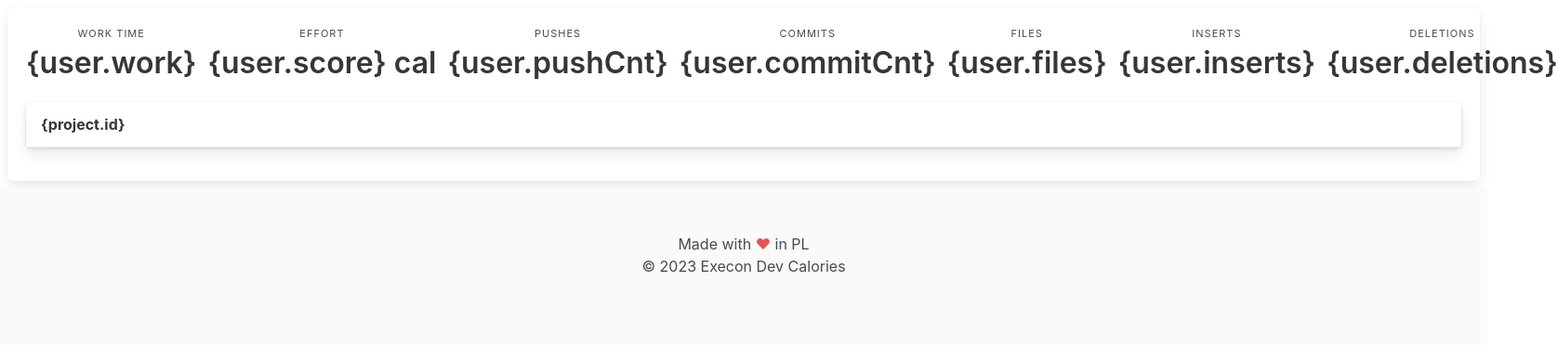
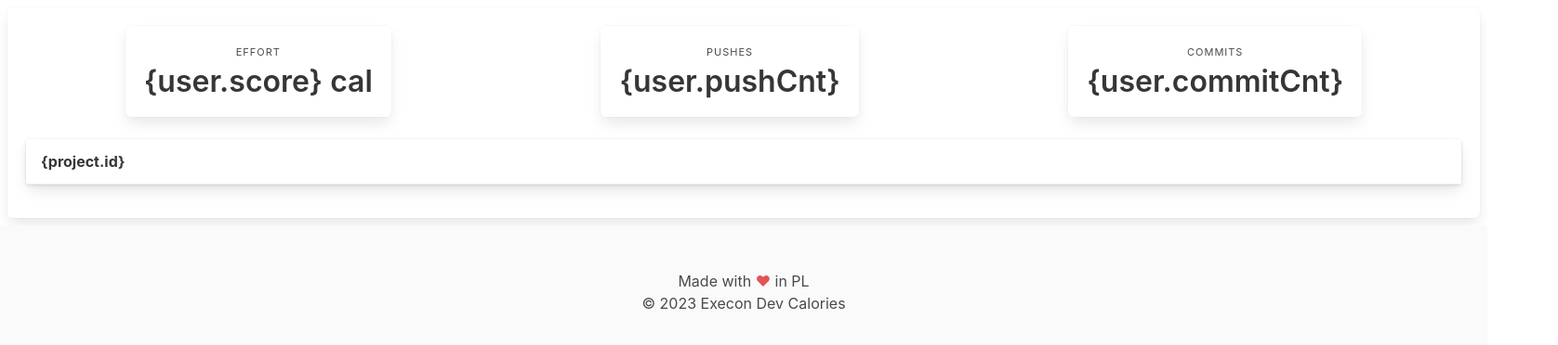
Before and after one commit to alkeicam/devjam, an Electron app: page app/index.html in a window 1600 px wide. Shown: the whole page at 93% size, 1676 px wide, since content can reach past the window. Drawn offline with nearby package versions, Linux system fonts and the light colour scheme; no server answers.

Commit message:
Make boxes of key parameters [T-01]

```diff
--- a/app/index.html
+++ b/app/index.html
@@ -167,31 +167,31 @@ exit 0
     <div class="box" rv-each-user="model.messages.users">
         <!-- <h1 class="title">{user.id}</h1> -->
         <nav class="level is-mobile ">
-            <div class="level-item has-text-centered">
+            <!-- <div class="level-item has-text-centered">
                 <div>
                 <p class="heading">Work Time</p>
                 <p class="title">{user.work}</p>
                 </div>
-            </div>
+            </div> -->
             <div class="level-item has-text-centered">
-                <div>
+                <div class="box">
                 <p class="heading">Effort</p>
                 <p class="title">{user.score} cal</p>
                 </div>
             </div>
             <div class="level-item has-text-centered">
-                <div>
+                <div class="box">
                 <p class="heading">Pushes</p>
                 <p class="title">{user.pushCnt}</p>
                 </div>
             </div>
             <div class="level-item has-text-centered">
-                <div>
+                <div class="box">
                 <p class="heading">Commits</p>
                 <p class="title">{user.commitCnt}</p>
                 </div>
             </div>
-            <div class="level-item has-text-centered">
+            <!-- <div class="level-item has-text-centered">
                 <div>
                 <p class="heading">Files</p>
                 <p class="title">{user.files}</p>
@@ -208,7 +208,7 @@ exit 0
                 <p class="heading">Deletions</p>
                 <p class="title">{user.deletions}</p>
                 </div>
-            </div>
+            </div> -->
         </nav>
         <div class="card" style="margin-bottom: 1em;" rv-each-project="user.projects">
             <header class="card-header">
```
